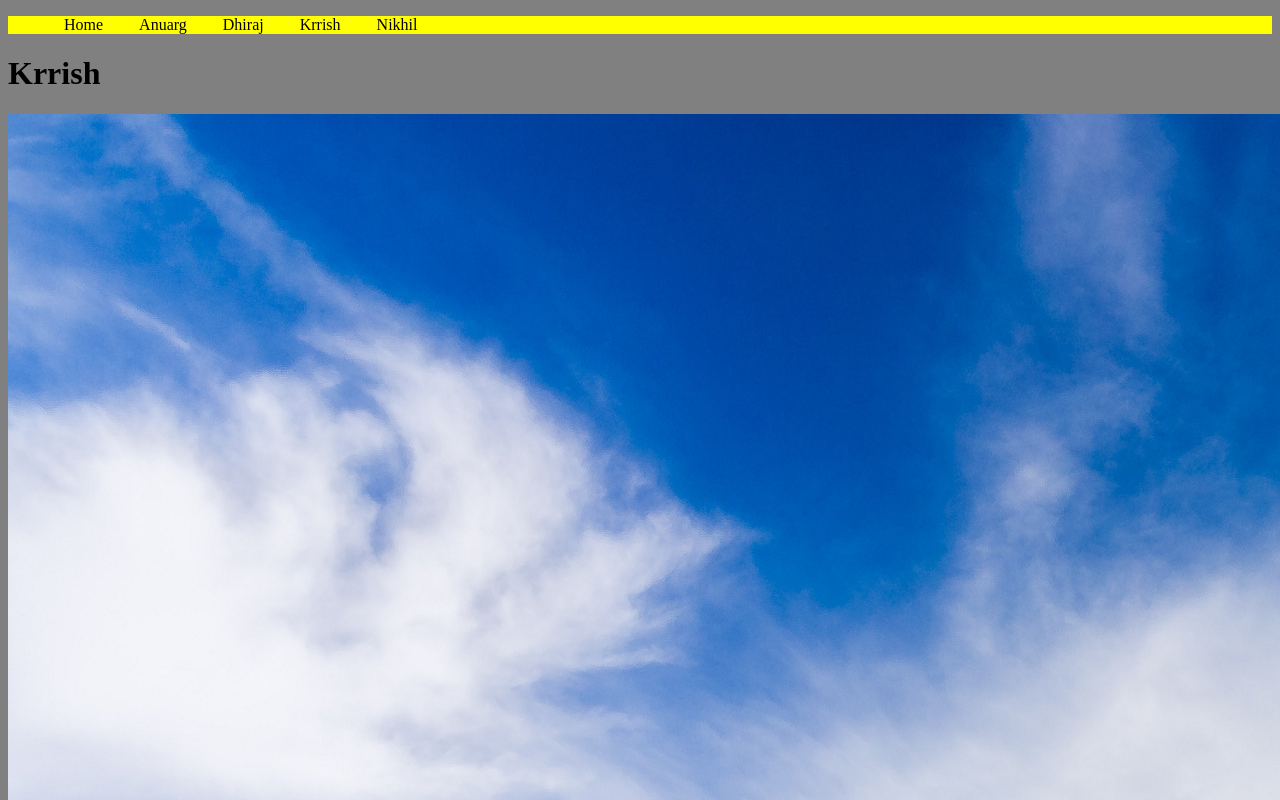
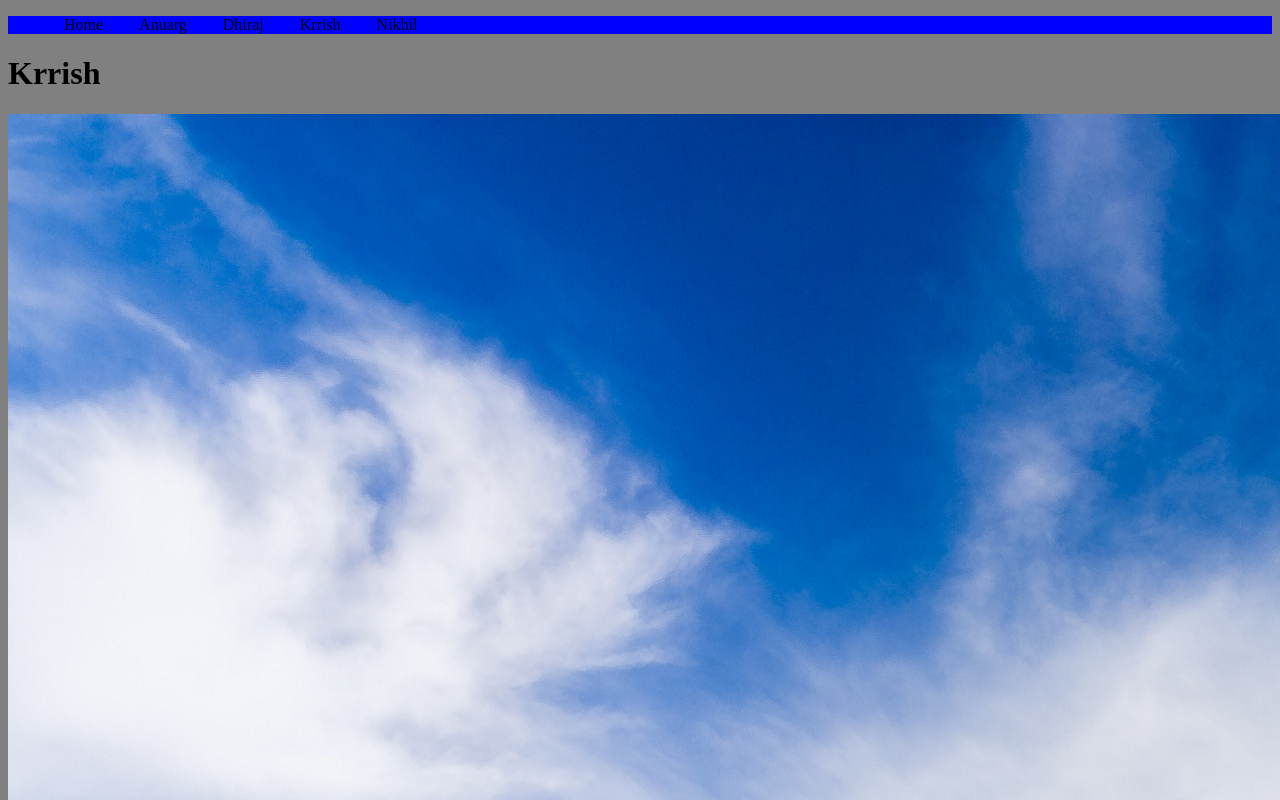
Before and after one commit to anurag1234565/ajax-navigation, a plain HTML site: page krrish.html in a window 1280 px wide. Shown: the top 800 px of the page. Drawn offline with Linux system fonts and the light colour scheme.

Commit message:
Updated color for krrish.html

```diff
--- a/krrish.html
+++ b/krrish.html
@@ -6,7 +6,7 @@
   <script src="jquery.min.js"></script>
 </head>
 <body>
-  <div class="nav" style="background-color:yellow">
+  <div class="nav" style="background-color:blue">
     <ul>
       <li><a href="./" id="home">Home</a></li>
       <li><a href="anurag.html" id="anurag">Anuarg</a></li>
```
